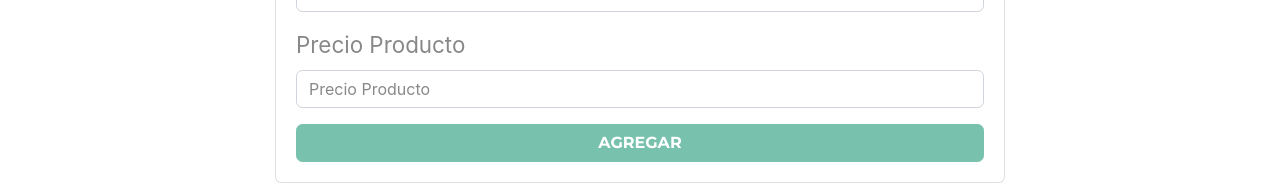
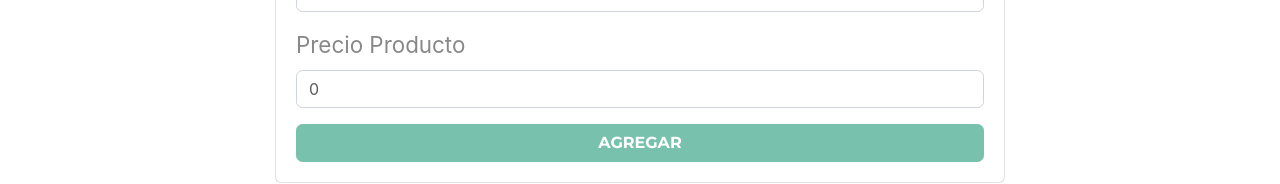
Before and after one commit to DannyMezaGit/CRUD-con-React-y-Redux, a React (Create React App) app: page /productos/nuevo in a window 1280 px wide. Shown: the part 213-397 px from the top of the page. Built offline with nearby package versions, Linux system fonts and the light colour scheme.

Commit message:
definiendo los useState

```diff
--- a/src/components/NuevoProducto.js
+++ b/src/components/NuevoProducto.js
@@ -1,10 +1,15 @@
-import React from 'react';
+import React, { useState } from 'react';
 import { useDispatch, useSelector } from 'react-redux';
 
 // Actions de redux
 import { crearNuevoProductoAction } from '../actions/productoActions';
 
     const NuevoProductos = () => {
+
+        // state del componente
+        const [nombre, guardarNombre] = useState('');
+        const [precio, guardarPrecio] = useState(0);
+
 
         // utilizar useDispatch y te crea una función
         const dispatch = useDispatch();
@@ -45,6 +50,8 @@ import { crearNuevoProductoAction } from '../actions/productoActions';
                                     className="form-control"
                                     placeholder="Nombre Producto"
                                     name="nombre"
+                                    value={nombre}
+                                    onChange={e => guardarNombre(e.target.value)}
                                 />
                             </div>
 
@@ -55,6 +62,8 @@ import { crearNuevoProductoAction } from '../actions/productoActions';
                                     className="form-control"
                                     placeholder="Precio Producto"
                                     name="precio"
+                                    value={precio}
+                                    onChange={e => guardarPrecio(Number(e.target.value))}
                                 />
                             </div>
 
```
